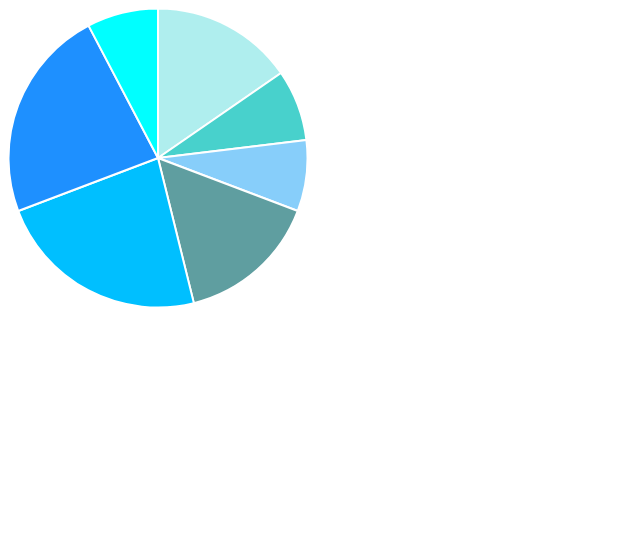
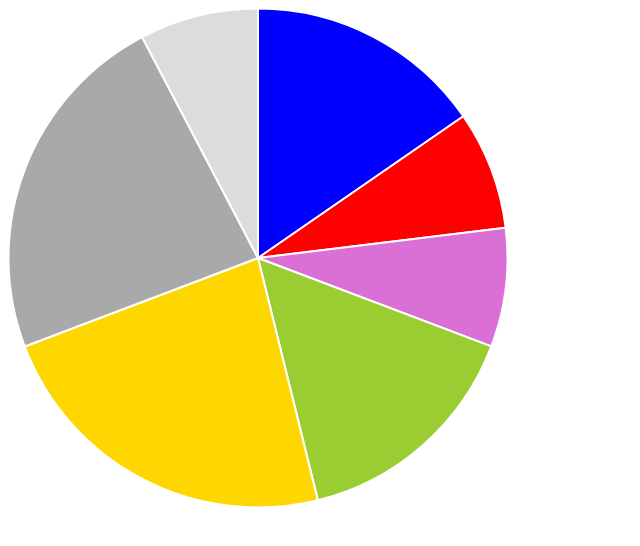
Before and after one commit to ruoruowu/Political-Pie-Chart--Daily-Texan-Tech-, a plain HTML site: page index.html in a window 1280 px wide. Shown: the whole page, without its empty margins (0-640 px from the left). Drawn offline with Linux system fonts and the light colour scheme.

Commit message:
Add files via upload

```diff
--- a/index.html
+++ b/index.html
@@ -6,7 +6,10 @@
 		<script src="Chart.js"></script>
 	</head>
 	<body>
-		<canvas id="mycanvas" width="300" height="300">
+		<canvas id="mycanvas" width=500%, height=500%>
+            .fit {
+  max-width: 200%;
+  max-height: 100%;}
 		<script>
 			$(document).ready(function(){
 				var ctx = $("#mycanvas").get(0).getContext("2d");
@@ -15,44 +18,44 @@
 				var data = [
 					{
 						value: 15.38,
-						color: "PaleTurquoise",
-						highlight: "MediumSpringGreen",
+						color: "blue",
+						highlight: "slateblue",
 						label: "Supporting Hilary Clinton"
 					},
                     {
 						value: 7.69,
-						color: "MediumTurquoise",
-						highlight: "MediumSpringGreen",
+						color: "red",
+						highlight: "indianred",
 						label: "Supporting Donald Trump"
 					},
                     {
 						value: 7.69,
-						color: "LightSkyBlue",
-						highlight: "MediumSpringGreen",
+						color: "orchid",
+						highlight: "mediumpurple",
 						label: "Supporting Gary Johnson"
 					},
                     {
 						value: 15.38,
-						color: "CadetBlue",
-						highlight: "MediumSpringGreen",
+						color: "yellowgreen",
+						highlight: "olivedrab",
 						label: "Supporting Jill Stein"
 					},
 					{
 						value: 23.08,
-						color: "DeepSkyBlue",
-						highlight: "MediumSpringGreen",
+						color: "gold",
+						highlight: "khaki",
 						label: "Can't Publicly Endorse"
 					},
                     {
 						value: 23.08,
-						color: "DodgerBlue",
-						highlight: "MediumSpringGreen",
+						color: "darkgray",
+						highlight: "darkslategray",
 						label: "Hasn't Announced"
 					},
 					{
 						value: 7.69,
-						color: "Aqua",
-						highlight: "MediumSpringGreen",
+						color: "gainsboro",
+						highlight: "lightslategray",
 						label: "Won't Support Anyone"
 					}
 
```
